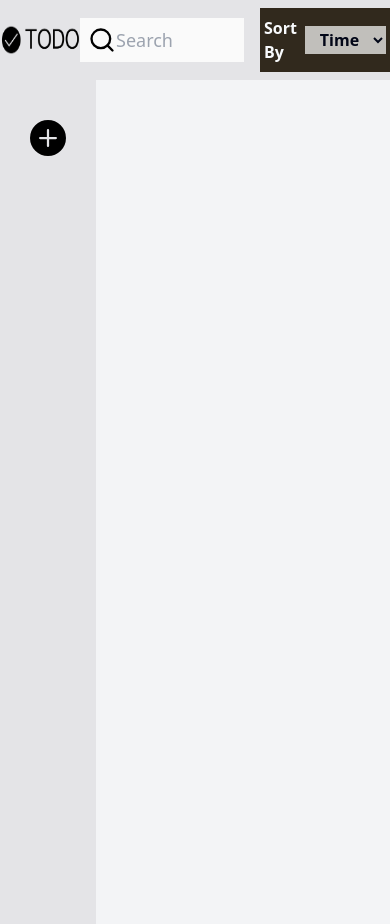
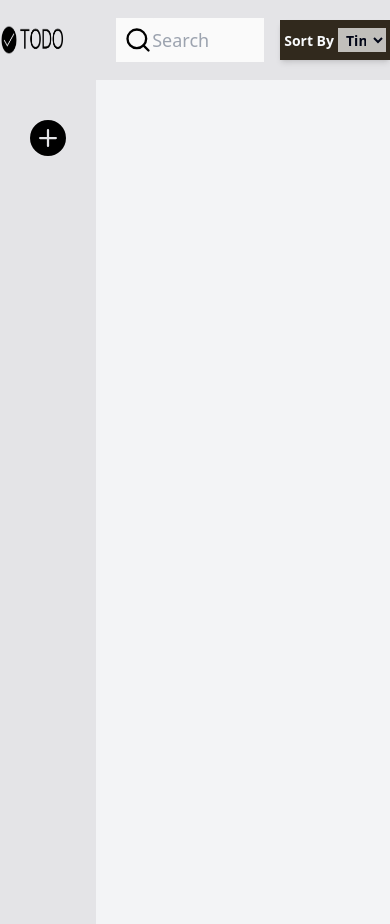
Before and after one commit to Devz-0047/Todo, a React (Vite) app: page / in a window 390 px wide. Built offline with nearby package versions, Linux system fonts and the light colour scheme.

Commit message:
Correct mobile phone reponsive desing

```diff
--- a/src/components/Navbar.tsx
+++ b/src/components/Navbar.tsx
@@ -21,7 +21,7 @@ function Navbar({ filter, handleFilterChange }: NavProps): ReactElement {
       <img
         src={todo}
         alt="ToDo"
-        className="w-20 h-8 md:h-[4rem] md:w-[10rem] md:pl-6 sm:h-[3rem] sm:w-[8rem] sm:pl-4 "
+        className="w-16 h-8 md:h-[4rem] md:w-[10rem] md:pl-6 sm:h-[3rem] sm:w-[8rem] sm:pl-4 "
       />
       <div className="flex items-center gap-4">
         <form
@@ -34,18 +34,18 @@ function Navbar({ filter, handleFilterChange }: NavProps): ReactElement {
             placeholder="Search"
             value={query}
             onChange={handleInputChange}
-            className="flex-grow w-[8rem] pr-3 py-2 sm:w-[16rem] md:w-[20rem] text-lg rounded-sm outline-none md:py-2 md:pl-3 md:pr-8 md:text-xl bg-zinc-50 "
+            className="flex-grow w-[7rem] pr-1 py-2 sm:w-[16rem] md:w-[20rem] text-lg rounded-sm outline-none md:py-2 md:pl-3 md:pr-8 md:text-xl bg-zinc-50 "
           />
         </form>
-        <form className="sm:pl-1 md:mr-8 sm:pr-1 bg-[#31291D] sm:py-2 md:text-lg text-base text-slate-50 flex items-center justify-between md:gap-2 py-2  px-1 md:pl-1 lg:px-3">
+        <form className="sm:pl-1 md:mr-8 sm:pr-1 bg-[#31291D] sm:py-2 md:text-lg text-base text-slate-50 flex items-center justify-between md:gap-2 py-2  px-1 md:pl-1 lg:px-3 shadow-md">
           <div>
-            <label className="pr-1 text-base font-semibold md:text-lg md:text-md md-font-normal">
+            <label className="pr-1 text-sm font-semibold md:text-lg md:text-md md-font-normal">
               Sort By{" "}
             </label>
           </div>
           <div>
             <select
-              className="sm:px-1  py-[0.12rem] bg-[#c1bfbb] text-mg text-center font-semibold text-slate-950 px-0"
+              className="sm:px-1 text-sm  py-[0.12rem] bg-[#c1bfbb] text-mg text-center font-semibold text-slate-950  w-12 px-1"
               value={filter}
               onChange={handleFilterChange}
             >
```
